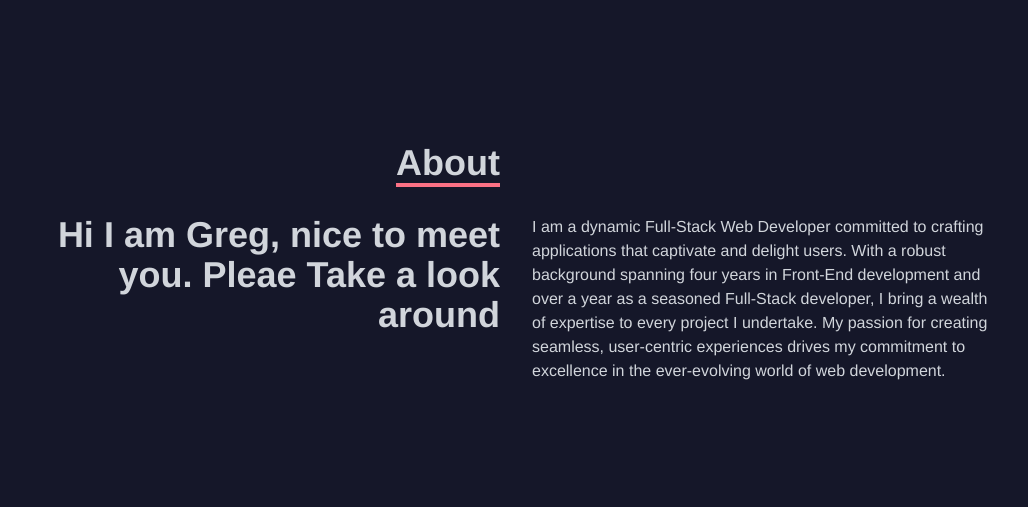
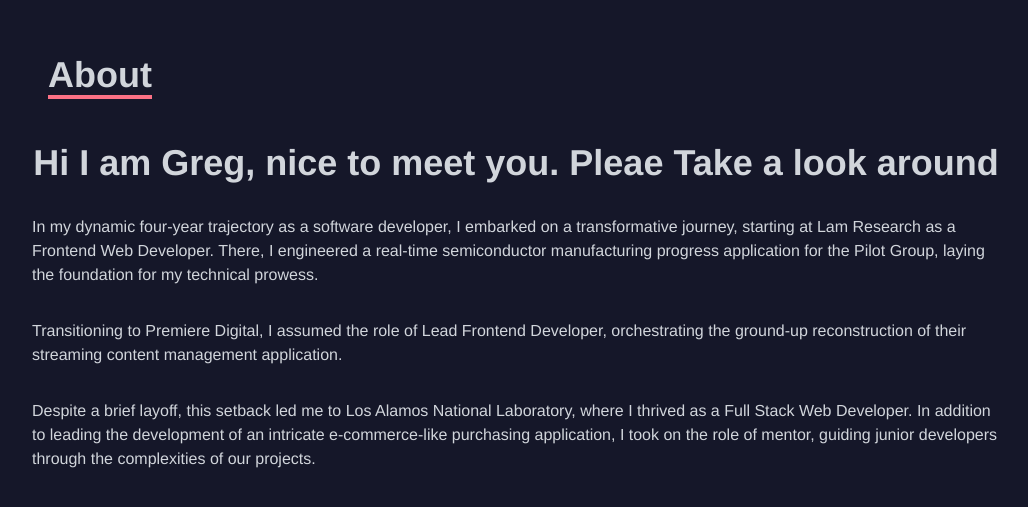
Before and after one commit to ggarcia625/portfolio, a React (Vite) app: page / in a window 1280 px wide. Shown: the part 937-1444 px from the top of the page, without its empty margins (124-1152 px from the left). Built offline with nearby package versions, Linux system fonts and the light colour scheme.

Commit message:
about page update

```diff
--- a/src/pages/About.jsx
+++ b/src/pages/About.jsx
@@ -1,29 +1,42 @@
 import React from "react";
+import { FaLongArrowAltDown } from "react-icons/fa";
 
 const About = () => {
   return (
     <div name="about" className="w-full h-screen bg-[#151729] text-gray-300">
       <div className="flex flex-col justify-center items-center w-full h-full">
-        <div className="max-w-[1000px] w-full px-4 grid grid-cols-2 gap-8">
-          <div className="sm:text-right pb-8 pl-4">
-            <p className="text-4xl font-bold inline border-b-4 border-rose-400">
-              About
+        <div className="max-w-[1000px] mx-auto flex flex-col justify-center p-4 w-full">
+          <div className="text-left pb-8 pl-4">
+            <p className="text-4xl font-bold">
+              <span className="border-b-4 border-rose-400">About</span>
             </p>
           </div>
           <div></div>
         </div>
-        <div className="max-w-[1000px] w-full grid sm:grid-cols-2 gap-8 px-4">
-          <div className="sm:text-right text-4xl font-bold">
-            <p>
-                  Hi I am Greg, nice to meet you. Pleae Take a look around</p>
-          </div>
+        <div className="sm:text-right text-4xl font-bold">
+          <p>Hi I am Greg, nice to meet you. Pleae Take a look around</p>
+        </div>
+        <div className="max-w-[1000px] w-full pt-4">
           <div>
-            <p>
-            I am a dynamic Full-Stack Web Developer committed to crafting applications that captivate and delight users.
-            With a robust background spanning four years in Front-End development and over a year as a seasoned
-            Full-Stack developer, I bring a wealth of expertise to every project I undertake.
-            My passion for creating seamless, user-centric experiences drives my commitment to
-            excellence in the ever-evolving world of web development.
+            <p className="p-4">
+              In my dynamic four-year trajectory as a software developer, I
+              embarked on a transformative journey, starting at Lam Research as
+              a Frontend Web Developer. There, I engineered a real-time
+              semiconductor manufacturing progress application for the Pilot
+              Group, laying the foundation for my technical prowess.
+            </p>
+            <p className="p-4">
+              Transitioning to Premiere Digital, I assumed the role of Lead
+              Frontend Developer, orchestrating the ground-up reconstruction of
+              their streaming content management application.
+            </p>
+            <p className="p-4">
+              Despite a brief layoff, this setback led me to Los Alamos National
+              Laboratory, where I thrived as a Full Stack Web Developer. In
+              addition to leading the development of an intricate
+              e-commerce-like purchasing application, I took on the role of
+              mentor, guiding junior developers through the complexities of our
+              projects.
             </p>
           </div>
         </div>
```
